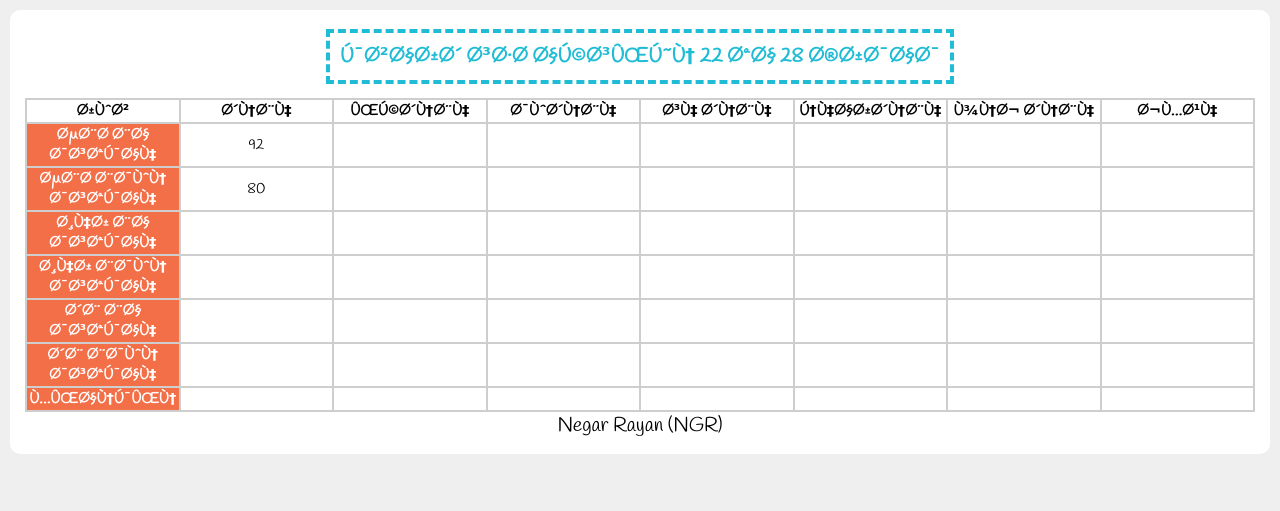
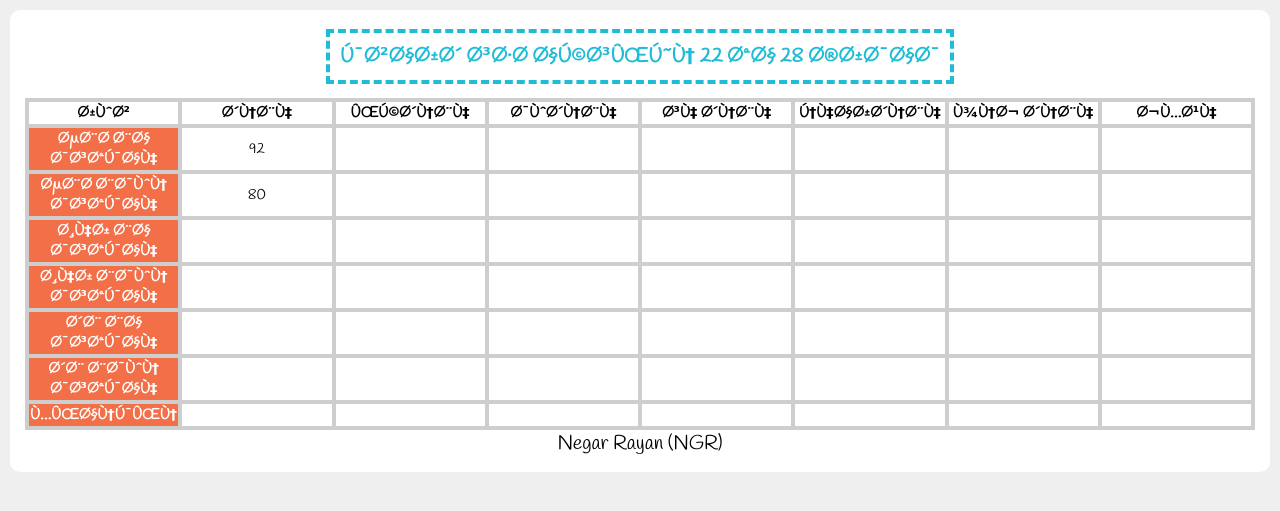
Before and after one commit to NGR41-git/NGR41-git.github.io, a PHP site: page / in a window 1280 px wide. Shown: the top 511 px of the page. Run offline with PHP 8.4, Linux system fonts and the light colour scheme.

Commit message:
Update sololearn.css

```diff
--- a/sololearn.css
+++ b/sololearn.css
@@ -66,7 +66,7 @@
     font-size: 11pt;
 }
 table, th, td {
-    border: 2px solid #cecece;
+    border: 4px solid #cecece;
     border-collapse: collapse;
     text-align: center;
     table-layout: fixed;
```
